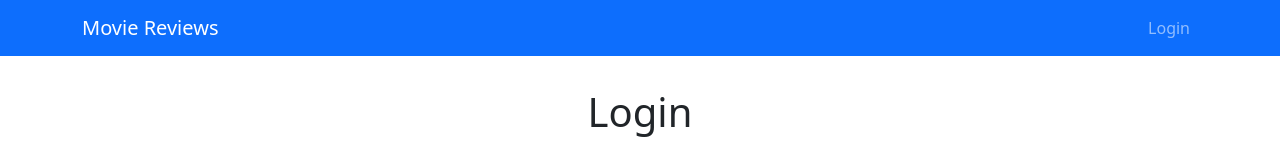
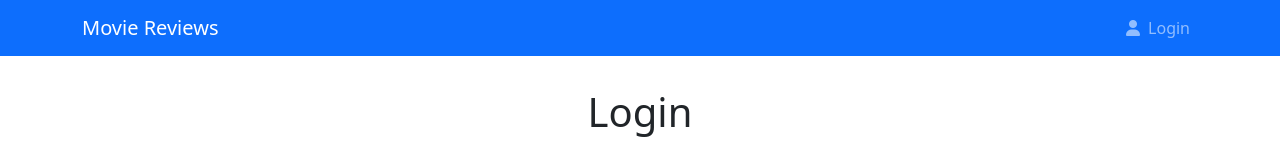
Before and after one commit to WarrenK-design/Web-Applications-Assignment, a React (Create React App) app in the folder frontend/: page /login in a window 1280 px wide. Shown: the top 156 px of the page. Built offline with nearby package versions, Linux system fonts and the light colour scheme.

Commit message:
The header now changes to display a username and dropdown menu if the user is logged in. The dropdown menu brings the user to /profile or they can select logout which logs the user out

```diff
--- a/frontend/src/actions/userActions.js
+++ b/frontend/src/actions/userActions.js
@@ -12,7 +12,7 @@
 /// Imports ///
 // user_action_constants - These are constants defined in ../constants/userActionConstants which are used to test action.type
 // axios - Used to make http calls to the backend
-import {USER_LOGIN_REQUEST,USER_LOGIN_SUCCESS,USER_LOGIN_FAIL}
+import {USER_LOGIN_REQUEST,USER_LOGIN_SUCCESS,USER_LOGIN_FAIL,USER_LOGOUT}
 from '../constants/userActionConstants';
 import axios from 'axios';
 
@@ -24,6 +24,7 @@ import axios from 'axios';
 //  email    - The users email address
 //  password - The users password
 export function login(email, password) {
+  // Return a async function so we can make async calls, middle ware will pick this up
   return async (dispatch) => {
     try{
         // First initiate the request, will set loading to true
@@ -50,3 +51,18 @@ export function login(email, password) {
     }
   }
 }
+
+
+/// logout ///
+// Description:
+//  This function logs out the user from the application
+//  It resets the user state and clears the users information from local storage
+export function logout() {
+  // Return a async function so we can make async calls, middle ware will pick this up
+  return (dispatch) => {
+    // remove the users information from localstorage
+    localStorage.removeItem('userInfo');
+    // Dispatch the user logout action
+    dispatch({type:USER_LOGOUT})
+  }
+}
--- a/frontend/src/components/Header.js
+++ b/frontend/src/components/Header.js
@@ -7,19 +7,60 @@
 import {Link} from 'react-router-dom';
 
 // Bootstrap //
-import {Container,Navbar,Nav} from 'react-bootstrap';
+import {Container,Navbar,Nav,NavDropdown} from 'react-bootstrap';
+
+// Redux //
+// Want to show the user is logged in, need the user state from redux to do this
+// useDispatch - Used to dispatch actions https://react-redux.js.org/api/hooks
+// useSelector - Used to get the redux global state  https://react-redux.js.org/api/hooks
+// logout - Function to use for the logout button
+import {useDispatch,useSelector} from 'react-redux';
+import {logout} from '../actions/userActions';
 
 /// Header ///
 // Header is displayed on every page,
 // Holds the navigation bar along with the search bar
 function Header() {
+  /// Redux ///
+  // Description:
+  //  Redux manages the global state, need to use that state for "user" in this component
+  // dispatch - Get reference to dispatch function from react-redux
+  const dispatch = useDispatch();
+  // Get the user state using useSelector
+  // state here is the entire redux state, we only want the user state
+  // user - will be object with attributes of loading, error and userInfo
+  const user = useSelector((state) => state.user)
+  // Get the userInfo piece of state, dont need loading and error
+  const {userInfo} = user;
+
+
+  // logoutHandler //
+  // Description:
+  //  This function is executed when the logout button is clicked
+  //  It dispatched the logout action which resets the user redux state to nothing and clears local staorage
+  function logoutHandler(event){
+    // Dispatch the logout action
+    dispatch(logout());
+  }
+
+  // JSX //
+  // This return uses conitional rendering to show login button if user not logged in
+  // If a user is logged in then it shows username and dropdown menu for profile and logout button
+  // see here for conditional rendering https://reactjs.org/docs/conditional-rendering.html
   return (
     <header className="pb-4">
        <Navbar bg="primary" variant="dark" expand="lg" collapseOnSelect>
         <Container>
             <Navbar.Brand as={Link} to="/">Movie Reviews</Navbar.Brand>
-            <Nav>
-              <Nav.Link as={Link} to="/login">Login</Nav.Link>
+            <Nav clasName="me-auto">
+            {userInfo ?
+            (<NavDropdown align="end" title={userInfo.firstName}>
+
+                <NavDropdown.Item as={Link} to="/profile"><i className="fas fa-user px-1"></i>My Profile</NavDropdown.Item>
+                <NavDropdown.Item onClick={logoutHandler}><i class="fas fa-sign-out-alt px-1"></i>Logout</NavDropdown.Item>
+            </NavDropdown>)
+            : <Nav.Link as={Link} to="/login"><i className="fas fa-user px-2"></i>Login</Nav.Link>
+            }
             </Nav>
         </Container>
         </Navbar>
--- a/frontend/src/constants/userActionConstants.js
+++ b/frontend/src/constants/userActionConstants.js
@@ -7,3 +7,6 @@
 export const USER_LOGIN_REQUEST = "USER_LOGIN_REQUEST";
 export const USER_LOGIN_SUCCESS = "USER_LOGIN_SUCCESS";
 export const USER_LOGIN_FAIL    = "USER_LOGIN_FAIL";
+
+// Logoout action constants
+export const USER_LOGOUT = "USER_LOGOUT";
--- a/frontend/src/reducers/userReducers.js
+++ b/frontend/src/reducers/userReducers.js
@@ -9,7 +9,7 @@
 /// Imports ///
 // user_action_constants - These are constants defined in ../constants/userActionConstants which are used to test action.type
 import {
-    USER_LOGIN_REQUEST,USER_LOGIN_SUCCESS,USER_LOGIN_FAIL // -> used in userLoginReducer
+    USER_LOGIN_REQUEST,USER_LOGIN_SUCCESS,USER_LOGIN_FAIL,USER_LOGOUT // -> used in userLoginReducer
 
 }
 from '../constants/userActionConstants';
@@ -19,21 +19,26 @@ from '../constants/userActionConstants';
 // Description:
 //  This is the reducer for updating the user global state when a user
 //  attempts to login through the login screen
+//  Also put in the logout in here as it modifys same piece of state, logout clears it
 export function userLoginReducer (state ={}, action) {
     // Check the action type
     switch (action.type) {
         // User has made a request to login
         case USER_LOGIN_REQUEST:
             // Set loading true -> request being carried out
-            return {loading: true}
+            return {loading: true};
         // User has succefully logged in
         case USER_LOGIN_SUCCESS:
             // We have the users details now
-            return {loading: false, userInfo: action.payload}
+            return {loading: false, userInfo: action.payload};
         // User login has failed
         case USER_LOGIN_FAIL:
             // set the error message which will be in patload
-            return {loading:false, error: action.payload}
+            return {loading:false, error: action.payload};
+        // User logout
+        case USER_LOGOUT:
+            // This will return just an empty object to set the user state to nothing
+            return {};
         // For the default just return the unmodified state, is this is entered then action hasnt been dipatched correctly
         default:
             return state;
```
